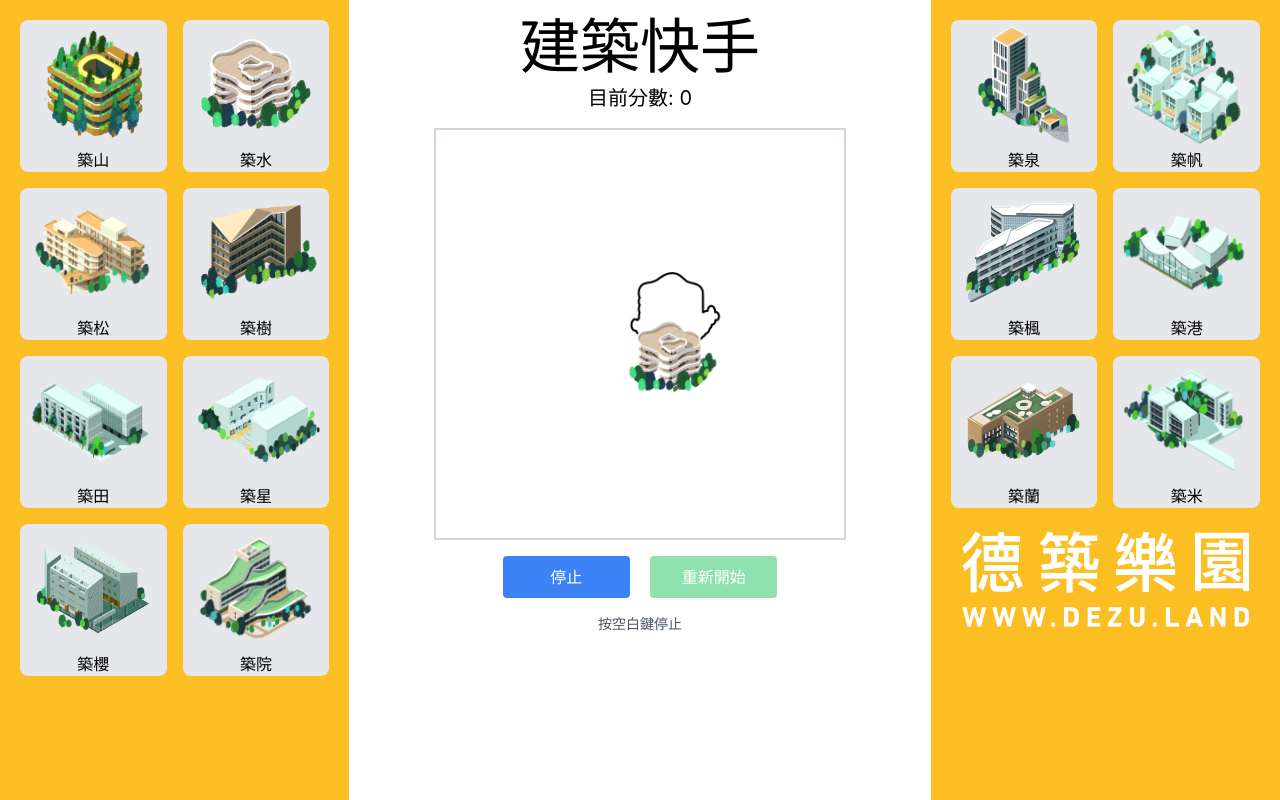
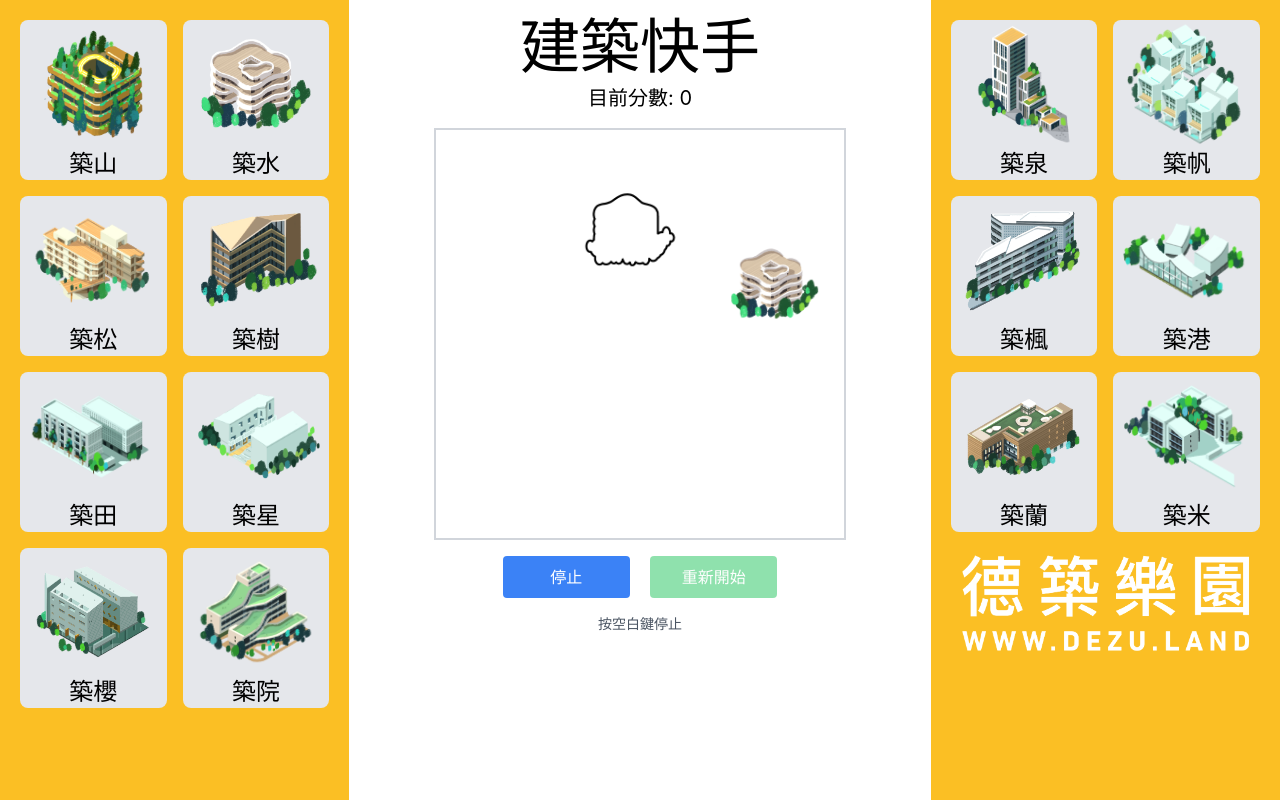
Before and after one commit to dezu-dave22/dezu-quickhand, a React (Vite) app: page / in a window 1280 px wide. Built offline with nearby package versions, Linux system fonts and the light colour scheme.

Commit message:
css調整

```diff
--- a/src/components/RandomTimingGame.jsx
+++ b/src/components/RandomTimingGame.jsx
@@ -45,8 +45,8 @@ const RandomTimingGame = () => {
     const [nextMatchDelay, setNextMatchDelay] = useState(2000);
     const [direction, setDirection] = useState({x: 1, y: 1});
     const SPEED = 3;
-    const BOUNDARY_MARGIN = 30;
-    const BOUNDARY_MAX = 75;
+    const BOUNDARY_MARGIN = 10;
+    const BOUNDARY_MAX = 80;
 
     const generateNewMatchTime = useCallback(() => {
         const delay = Math.random() * 5000;
@@ -251,7 +251,7 @@ const RandomTimingGame = () => {
                         onClick={() => handleImageClick(zushan, zushanOutline)}>
                         <img src={zushan} alt="Example 1"
                              className="w-32 h-32  rounded-lg object-contain flex-shrink-0"/>
-                        <span className="text-center font-bold">築山</span>
+                        <span className="text-center font-bold text-2xl">築山</span>
                     </div>
 
                     <div
@@ -259,48 +259,48 @@ const RandomTimingGame = () => {
                         onClick={() => handleImageClick(zushu, zushuOutline)}
                     >
                         <img src={zushu} alt="Example 1" className="w-32 h-32  object-contain rounded-lg"/>
-                        <span className="text-center font-bold">築水</span>
+                        <span className="text-center font-bold text-2xl">築水</span>
                     </div>
                     <div
                         className=" bg-gray-200 flex flex-col items-center justify-center hover:cursor-pointer hover:scale-105 rounded-lg"
                         onClick={() => handleImageClick(zusong, zusongOutline)}
                     >
                         <img src={zusong} alt="Example 1" className="w-32 h-32  object-contain rounded-lg"/>
-                        <span className="text-center font-bold">築松</span>
+                        <span className="text-center font-bold text-2xl">築松</span>
                     </div>
                     <div
                         className=" bg-gray-200 flex flex-col items-center justify-center hover:cursor-pointer hover:scale-105 rounded-lg"
                         onClick={() => handleImageClick(zusu, zusuOutline)}
                     >
                         <img src={zusu} alt="Example 1" className="w-32 h-32  object-contain rounded-lg"/>
-                        <span className="text-center font-bold">築樹</span>
+                        <span className="text-center font-bold text-2xl">築樹</span>
                     </div>
                     <div
                         className=" bg-gray-200 flex flex-col items-center justify-center hover:cursor-pointer hover:scale-105 rounded-lg"
                         onClick={() => handleImageClick(zutain, zutainOutline)}>
                         <img src={zutain} alt="Example 1" className="w-32 h-32  object-contain rounded-lg"/>
-                        <span className="text-center font-bold">築田</span>
+                        <span className="text-center font-bold text-2xl">築田</span>
                     </div>
                     <div
                         className=" bg-gray-200 flex flex-col items-center justify-center hover:cursor-pointer hover:scale-105 rounded-lg"
                         onClick={() => handleImageClick(zuxing, zuxingOutline)}
                     >
                         <img src={zuxing} alt="Example 1" className="w-32 h-32  object-contain rounded-lg"/>
-                        <span className="text-center font-bold">築星</span>
+                        <span className="text-center font-bold text-2xl">築星</span>
                     </div>
                     <div
                         className=" bg-gray-200 flex flex-col items-center justify-center hover:cursor-pointer hover:scale-105 rounded-lg "
                         onClick={() => handleImageClick(zuyin, zuyinOutline)}
                     >
                         <img src={zuyin} alt="Example 1" className="w-32 h-32  object-contain rounded-lg"/>
-                        <span className="text-center font-bold">築櫻</span>
+                        <span className="text-center font-bold text-2xl">築櫻</span>
                     </div>
                     <div
                         className=" bg-gray-200 flex flex-col items-center justify-center hover:cursor-pointer hover:scale-105 rounded-lg"
                         onClick={() => handleImageClick(zuyuang, zuyangOutline)}
                     >
                         <img src={zuyuang} alt="Example 1" className="w-32 h-32  object-contain rounded-lg"/>
-                        <span className="text-center font-bold">築院</span>
+                        <span className="text-center font-bold text-2xl">築院</span>
                     </div>
                 </div>
             </div>
@@ -350,42 +350,42 @@ const RandomTimingGame = () => {
                         onClick={() => handleImageClick(zuchang, zuchangOutline)}
                     >
                         <img src={zuchang} alt="Example 1" className="w-32 h-32 object-contain rounded-lg"/>
-                        <span className="text-center font-bold">築泉</span>
+                        <span className="text-center font-bold text-2xl">築泉</span>
                     </div>
                     <div
                         className=" bg-gray-200 flex flex-col items-center justify-center hover:cursor-pointer hover:scale-105 rounded-lg"
                         onClick={() => handleImageClick(zufan, zufanOutline)}
                     >
                         <img src={zufan} alt="Example 1" className="w-32 h-32 object-contain rounded-lg"/>
-                        <span className="text-center font-bold">築帆</span>
+                        <span className="text-center font-bold text-2xl">築帆</span>
                     </div>
                     <div
                         className=" bg-gray-200 flex flex-col items-center justify-center hover:cursor-pointer hover:scale-105 rounded-lg "
                         onClick={() => handleImageClick(zufon, zufonOutline)}
                     >
                         <img src={zufon} alt="Example 1" className="w-32 h-32 object-contain rounded-lg "/>
-                        <span className="text-center font-bold">築楓</span>
+                        <span className="text-center font-bold text-2xl">築楓</span>
                     </div>
                     <div
                         className=" bg-gray-200 flex flex-col items-center justify-center hover:cursor-pointer hover:scale-105 rounded-lg"
                         onClick={() => handleImageClick(zugang, zugangOutline)}
                     >
                         <img src={zugang} alt="Example 1" className="w-32 h-32 object-contain rounded-lg"/>
-                        <span className="text-center font-bold">築港</span>
+                        <span className="text-center font-bold text-2xl">築港</span>
                     </div>
                     <div
                         className=" bg-gray-200 flex flex-col items-center justify-center hover:cursor-pointer hover:scale-105 rounded-lg"
                         onClick={() => handleImageClick(zulan, zulanOutline)}
                     >
                         <img src={zulan} alt="Example 1" className="w-32 h-32 object-contain rounded-lg"/>
-                        <span className="text-center font-bold">築蘭</span>
+                        <span className="text-center font-bold text-2xl">築蘭</span>
                     </div>
                     <div
                         className=" bg-gray-200 flex flex-col items-center justify-center hover:cursor-pointer hover:scale-105 rounded-lg"
                         onClick={() => handleImageClick(zumi, zumiOutline)}
                     >
                         <img src={zumi} alt="Example 1" className="w-32 h-32 object-contain rounded-lg"/>
-                        <span className="text-center font-bold">築米</span>
+                        <span className="text-center font-bold text-2xl">築米</span>
                     </div>
                     <div
                         className="col-span-2 w-100 h-50  flex flex-col items-center justify-center   rounded-lg"
```
